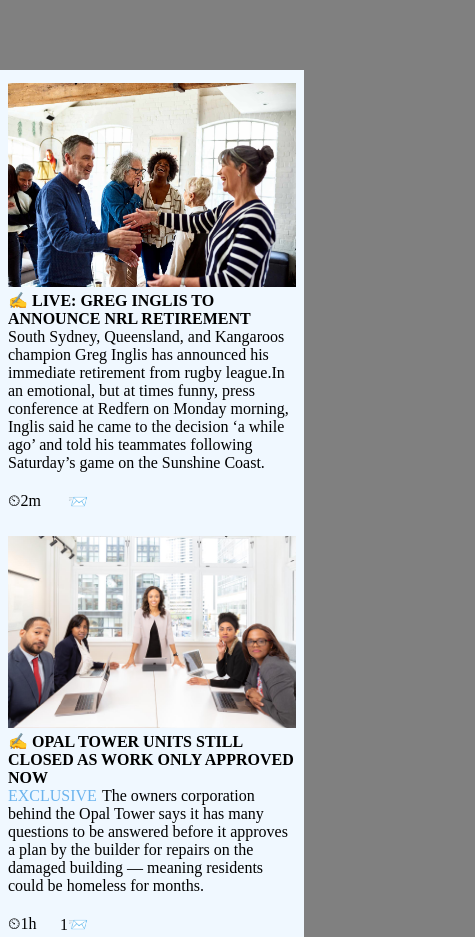
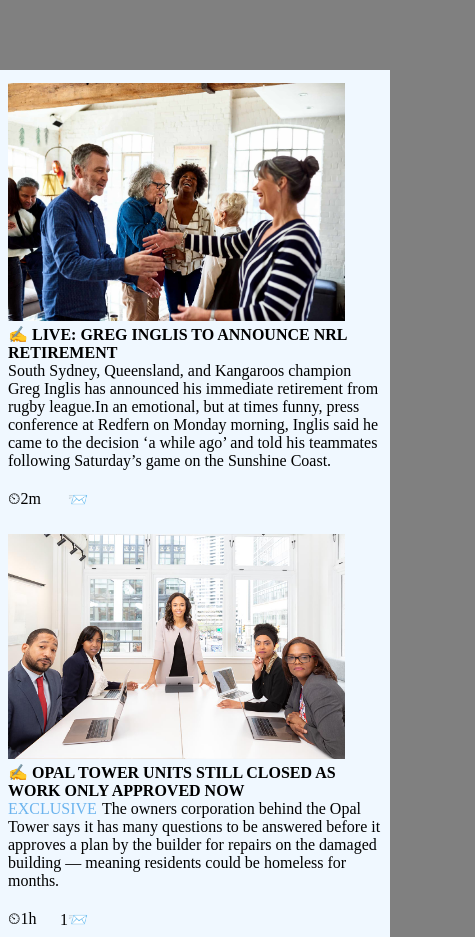
Before and after one commit to rahulrajht/news-corp-assignment, a plain HTML site: page assignment-news corp/index.html in a window 390 px wide. Shown: the top 937 px of the page, 475 px wide, since content can reach past the window. Drawn offline with nearby package versions, Linux system fonts and the light colour scheme.

Commit message:
fixed right side space

```diff
--- a/assignment-news corp/style.css
+++ b/assignment-news corp/style.css
@@ -25,7 +25,7 @@
         display: flex;
         flex-direction: column;
         justify-content: center;
-        width:78%;
+        width:100%;
         background-color: aliceblue;
         padding: 0.5rem;
     }
@@ -35,7 +35,9 @@
     .right{
         display: flex;
     }
-
+    img{
+        width: 90%;
+    }
     .small-news{
         display: flex;
         margin-top: 10px;
@@ -75,7 +77,6 @@
         margin-top: 5px;
         margin-left: 15px;
     }
-
     .small-news{
         display: flex;
         margin-left: 10px;
```
